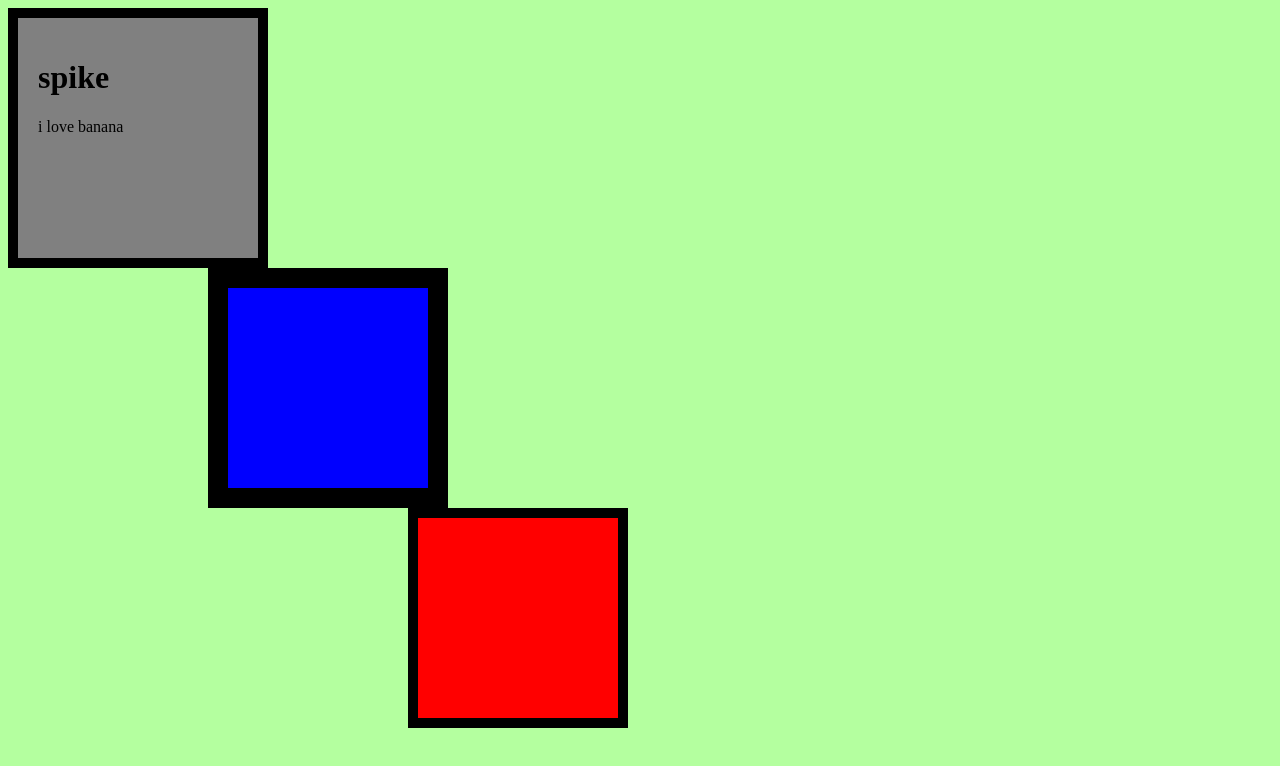
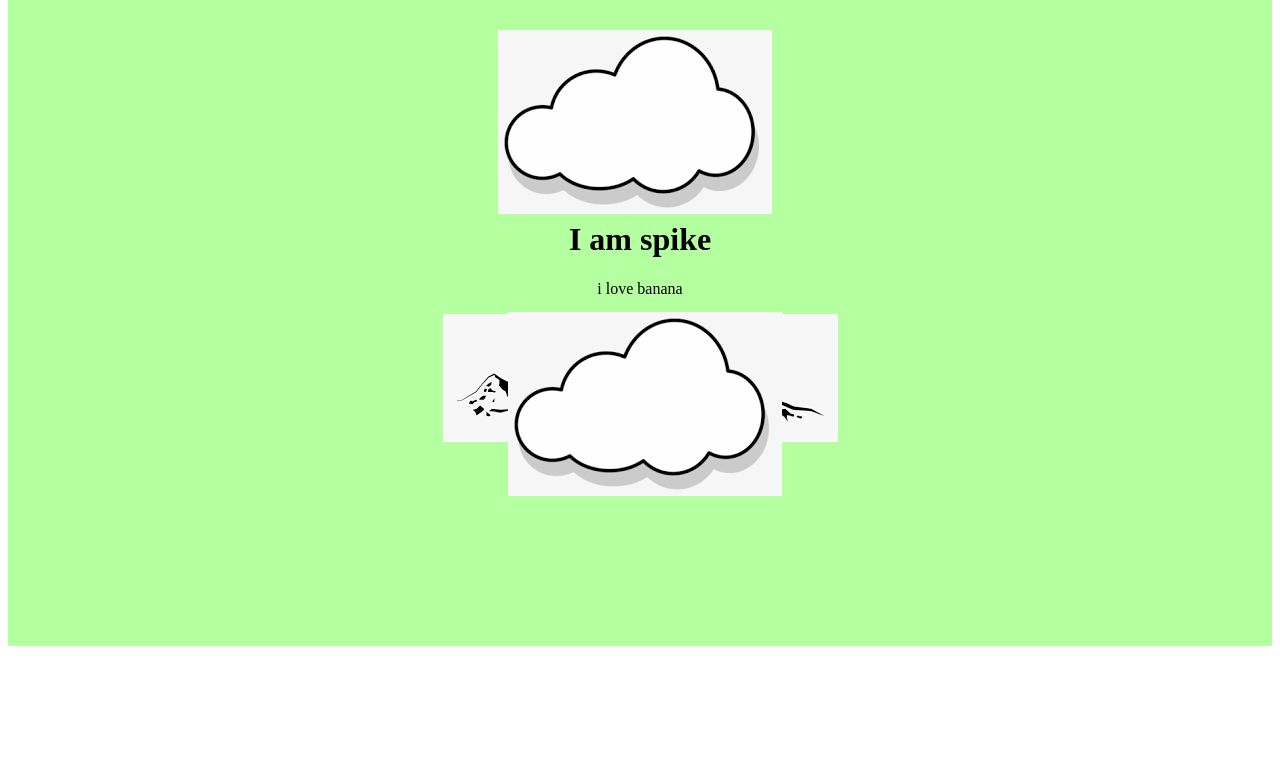
Before and after one commit to spikeedjet/css-personal-site, a plain HTML site: page index.html in a window 1280 px wide. Drawn offline with Linux system fonts and the light colour scheme.

Commit message:
add css position test

```diff
--- a/css/styles.css
+++ b/css/styles.css
@@ -1,30 +1,20 @@
 body{
-  background-color: #B4FF9F
+  text-align: center;
+  margin-top: 0;
 }
-.title{
-  background-color: grey;
-  width: 200PX;
-  height: 200PX;
-  border: 10px;
-  padding: 20px;
-  border-style: solid;
-  ma
+.top-container{
+    background-color: #B4FF9F;
+    position: relative;
+    padding-bottom: 200px;
+    padding-top: 200px
 }
-
-.blue-div{
-  background-color: blue;
-  width: 200PX;
-  height: 200PX;
-  border: 20PX;
-  margin-left: 200PX;
-  border-style: solid;
+.bottom-cloud{
+  position: absolute;
+  bottom: 150px;
+  left: 500px
 }
-
-.red-div{
-  background-color: red;
-  width: 200PX;
-  height: 200PX;
-  border: 10px;
-  border-style: solid;
-  margin-left: 400px;
+.top-cloud{
+  position: absolute;
+  top: 30px;
+  right: 500px
 }
--- a/index.html
+++ b/index.html
@@ -7,16 +7,12 @@
     <title></title>
   </head>
   <body>
-    <div class="title">
-      <h1>spike</h1>
+    <div class="top-container">
+      <img class="top-cloud"src="images/cloud.png" alt="cloud">
+      <h1>I am spike</h1>
       <p>i love banana</p>
-    </div>
-
-    <div class="blue-div">
-
-    </div>
-    <div class="red-div">
-
+      <img class="bottom-cloud" src="images/cloud.png" alt="cloud-img">
+      <img class="mountain"src="images/mountain.png" alt="mountain-img">
     </div>
 
   </body>
```
Also changed, not shown: images/cloud.png (added), images/mountain.png (added).
